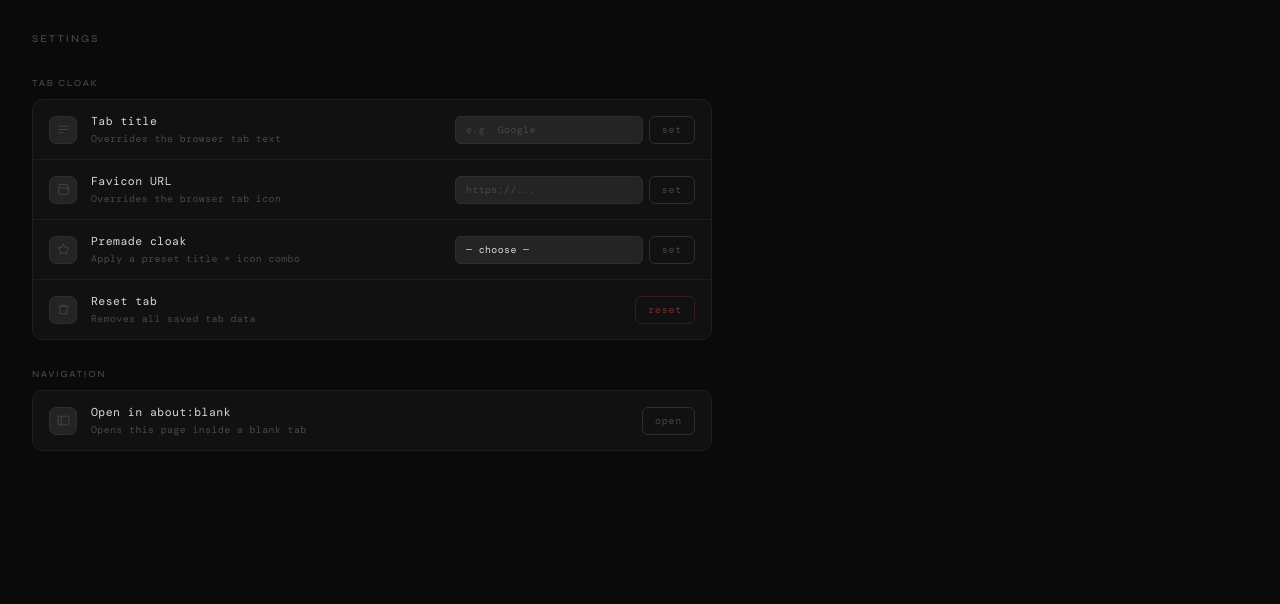
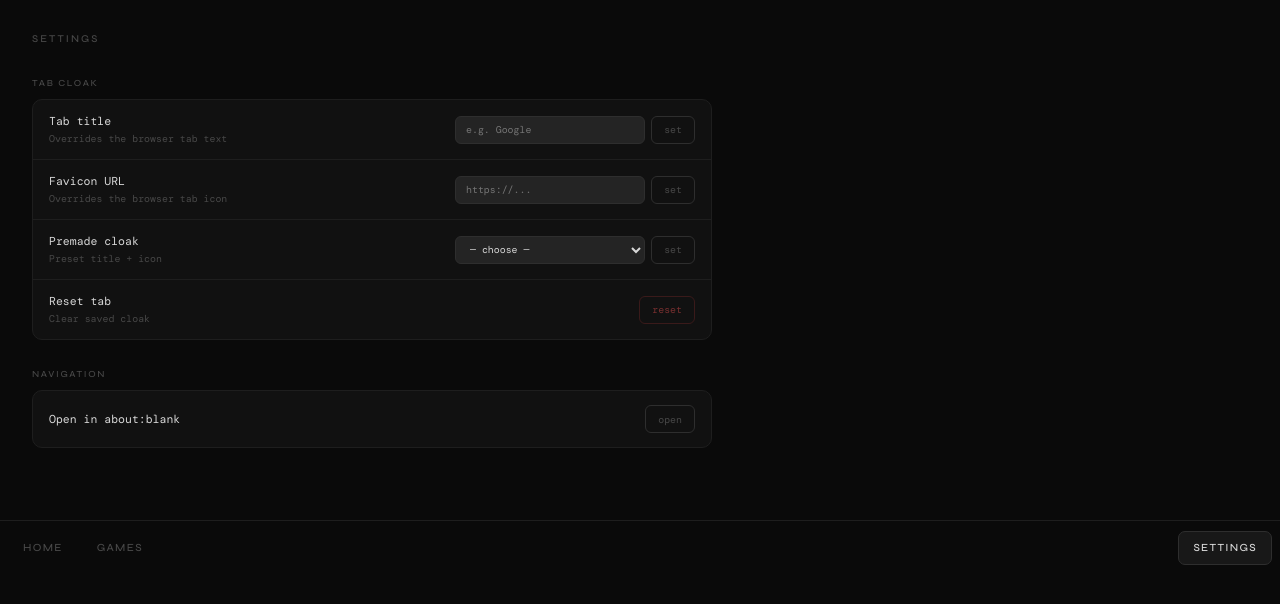
Before and after one commit to NotReallyRx/Novalee, a plain HTML site: page s/index.html in a window 1280 px wide. Drawn offline with nearby package versions, Linux system fonts and the light colour scheme.

Commit message:
Update index.html

```diff
--- a/s/index.html
+++ b/s/index.html
@@ -7,17 +7,17 @@
 
   <link rel="icon" href="./images/logo.png">
 
-  <link rel="preconnect" href="https://fonts.googleapis.com">
-  <link rel="preconnect" href="https://fonts.gstatic.com" crossorigin>
   <link href="https://fonts.googleapis.com/css2?family=DM+Mono:wght@400;500&family=Syne:wght@500;600&display=swap" rel="stylesheet">
-
   <link rel="stylesheet" href="/main.css">
 
   <style>
     body {
+      margin: 0;
+    }
+
+    #content {
       padding: 32px;
       overflow-y: auto;
-      overflow-x: hidden;
     }
 
     .page-header {
@@ -30,7 +30,6 @@
       letter-spacing: .2em;
       text-transform: uppercase;
       color: var(--muted);
-      font-weight: 500;
     }
 
     .section-label {
@@ -40,7 +39,6 @@
       text-transform: uppercase;
       color: var(--muted);
       margin: 28px 0 10px;
-      font-weight: 500;
     }
 
     .box {
@@ -63,48 +61,19 @@
       border-bottom: none;
     }
 
-    .row-icon {
-      width: 28px;
-      height: 28px;
-      border-radius: 7px;
-      background: var(--dim);
-      border: 1px solid var(--border-hi);
-      display: flex;
-      align-items: center;
-      justify-content: center;
-      flex-shrink: 0;
-    }
-
-    .row-icon svg {
-      width: 13px;
-      height: 13px;
-      stroke: var(--muted);
-      fill: none;
-      stroke-width: 1.6;
-      stroke-linecap: round;
-      stroke-linejoin: round;
-    }
-
     .row-body {
       flex: 1;
-      min-width: 0;
     }
 
     .row-title {
       font-size: .72rem;
       color: var(--text);
-      letter-spacing: .04em;
     }
 
     .row-desc {
       font-size: .62rem;
       color: var(--muted);
       margin-top: 3px;
-      letter-spacing: .04em;
-    }
-
-    .row-action {
-      flex-shrink: 0;
     }
 
     .input-group {
@@ -123,30 +92,7 @@
       font-family: 'DM Mono', monospace;
       font-size: .62rem;
       padding: 0 10px;
-      letter-spacing: .04em;
-      outline: none;
       flex: 1;
-      min-width: 0;
-    }
-
-    .settings-input::placeholder {
-      color: var(--muted);
-    }
-
-    .settings-input:focus,
-    .settings-select:focus {
-      border-color: #3a3a3a;
-      background: var(--raised);
-    }
-
-    .settings-select {
-      cursor: pointer;
-      appearance: none;
-      -webkit-appearance: none;
-    }
-
-    .settings-select option {
-      background: var(--surface);
     }
 
     .btn {
@@ -158,16 +104,12 @@
       color: var(--muted);
       font-family: 'DM Mono', monospace;
       font-size: .62rem;
-      letter-spacing: .08em;
       cursor: pointer;
-      transition: all .15s;
-      white-space: nowrap;
     }
 
     .btn:hover {
       background: var(--raised);
       color: var(--text);
-      border-color: #3a3a3a;
     }
 
     .btn.danger {
@@ -175,20 +117,10 @@
       color: #7a3030;
     }
 
-    .btn.danger:hover {
-      background: #1a0a0a;
-      color: #cc5555;
-      border-color: #5a2020;
-    }
-
     #status {
       font-size: .6rem;
-      letter-spacing: .06em;
-      color: var(--muted);
       margin-top: 16px;
       min-height: 16px;
-      max-width: 680px;
-      transition: color .3s;
     }
 
     #status.ok  { color: #4a8a4a; }
@@ -198,6 +130,11 @@
 
 <body>
 
+<div id="app">
+
+  <!-- MAIN CONTENT -->
+  <div id="content">
+
     <div class="page-header">
       <div class="page-title">Settings</div>
     </div>
@@ -206,109 +143,79 @@
     <div class="box">
 
       <div class="row">
-      <div class="row-icon">
-        <svg viewBox="0 0 24 24"><path d="M4 6h16M4 12h16M4 18h7"/></svg>
-      </div>
         <div class="row-body">
           <div class="row-title">Tab title</div>
           <div class="row-desc">Overrides the browser tab text</div>
         </div>
-      <div class="row-action">
         <div class="input-group">
-          <input class="settings-input" type="text" id="title-input" placeholder="e.g. Google">
+          <input class="settings-input" id="title-input" placeholder="e.g. Google">
           <button class="btn" onclick="applyTitle()">set</button>
-        </div>
         </div>
       </div>
 
       <div class="row">
-      <div class="row-icon">
-        <svg viewBox="0 0 24 24"><rect x="3" y="3" width="18" height="18" rx="3"/><path d="M3 9h18"/></svg>
-      </div>
         <div class="row-body">
           <div class="row-title">Favicon URL</div>
           <div class="row-desc">Overrides the browser tab icon</div>
         </div>
-      <div class="row-action">
         <div class="input-group">
-          <input class="settings-input" type="text" id="icon-input" placeholder="https://...">
+          <input class="settings-input" id="icon-input" placeholder="https://...">
           <button class="btn" onclick="applyIcon()">set</button>
-        </div>
         </div>
       </div>
 
       <div class="row">
-      <div class="row-icon">
-        <svg viewBox="0 0 24 24"><path d="M12 2l3.09 6.26L22 9.27l-5 4.87 1.18 6.88L12 17.77l-6.18 3.25L7 14.14 2 9.27l6.91-1.01z"/></svg>
-      </div>
         <div class="row-body">
           <div class="row-title">Premade cloak</div>
-        <div class="row-desc">Apply a preset title + icon combo</div>
+          <div class="row-desc">Preset title + icon</div>
         </div>
-      <div class="row-action">
         <div class="input-group">
           <select class="settings-select" id="premadecloaks">
             <option value="">— choose —</option>
-            <option value="search">Google Search</option>
-            <option value="drive">Google Drive</option>
+            <option value="search">Google</option>
+            <option value="drive">Drive</option>
             <option value="youtube">YouTube</option>
             <option value="gmail">Gmail</option>
-            <option value="calendar">Google Calendar</option>
-            <option value="meets">Google Meet</option>
-            <option value="classroom">Google Classroom</option>
-            <option value="canvas">Canvas</option>
-            <option value="zoom">Zoom</option>
-            <option value="khan">Khan Academy</option>
-            <option value="wikipedia">Wikipedia (AR)</option>
-            <option value="nitter">Nitter</option>
-            <option value="teddit">Teddit</option>
-            <option value="invidious">Invidious</option>
-            <option value="bsite">Bilibili</option>
-            <option value="librex">LibreX</option>
-            <option value="cornhub">Cornhub</option>
-            <option value="itchio">itch.io</option>
+            <option value="classroom">Classroom</option>
           </select>
           <button class="btn" onclick="applyCloak()">set</button>
         </div>
       </div>
-    </div>
 
       <div class="row">
-      <div class="row-icon">
-        <svg viewBox="0 0 24 24"><path d="M3 6h18M8 6V4h8v2M19 6l-1 14H6L5 6"/></svg>
-      </div>
         <div class="row-body">
           <div class="row-title">Reset tab</div>
-        <div class="row-desc">Removes all saved tab data</div>
+          <div class="row-desc">Clear saved cloak</div>
         </div>
-      <div class="row-action">
         <button class="btn danger" onclick="resetTab()">reset</button>
-      </div>
       </div>
 
     </div>
 
     <div class="section-label">Navigation</div>
     <div class="box">
-
       <div class="row">
-      <div class="row-icon">
-        <svg viewBox="0 0 24 24"><rect x="2" y="4" width="20" height="16" rx="2"/><path d="M8 4v16"/></svg>
-      </div>
         <div class="row-body">
           <div class="row-title">Open in about:blank</div>
-        <div class="row-desc">Opens this page inside a blank tab</div>
         </div>
-      <div class="row-action">
         <button class="btn" id="cloaker-button">open</button>
       </div>
     </div>
 
+    <div id="status"></div>
+
   </div>
 
-  <div id="status"></div>
+  <!-- NAVBAR (FROM YOUR HOMEPAGE) -->
+  <div id="toolbar">
+    <a class="tb-btn" href="/">Home</a>
+    <a class="tb-btn" href="/g/">Games</a>
+    <span id="tb-label"></span>
+    <a class="tb-btn active" href="/s/">Settings</a>
+  </div>
 
-  <!-- IMPORTANT: order matters -->
+</div>
+
 <script src="/main.js"></script>
 <script src="s.js"></script>
 
```
Lines whose indentation alone changed are shown as unchanged.
